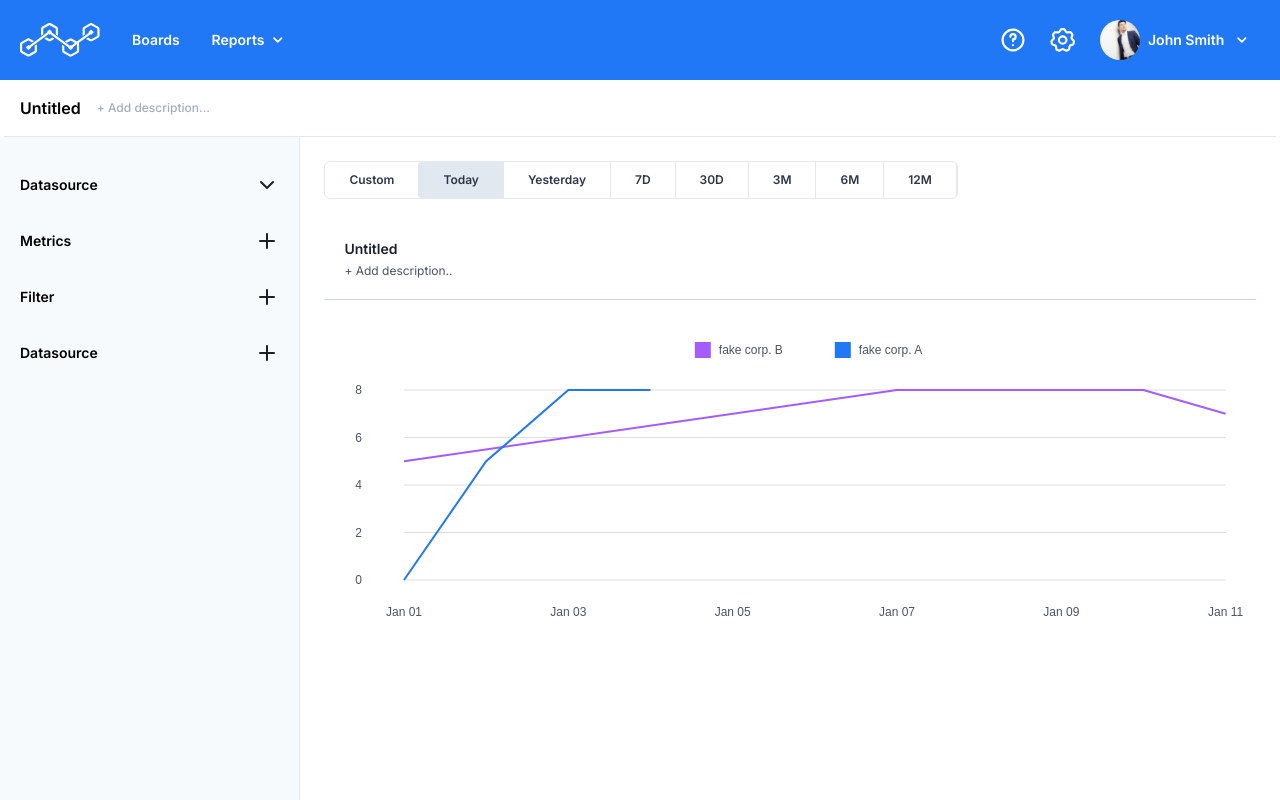
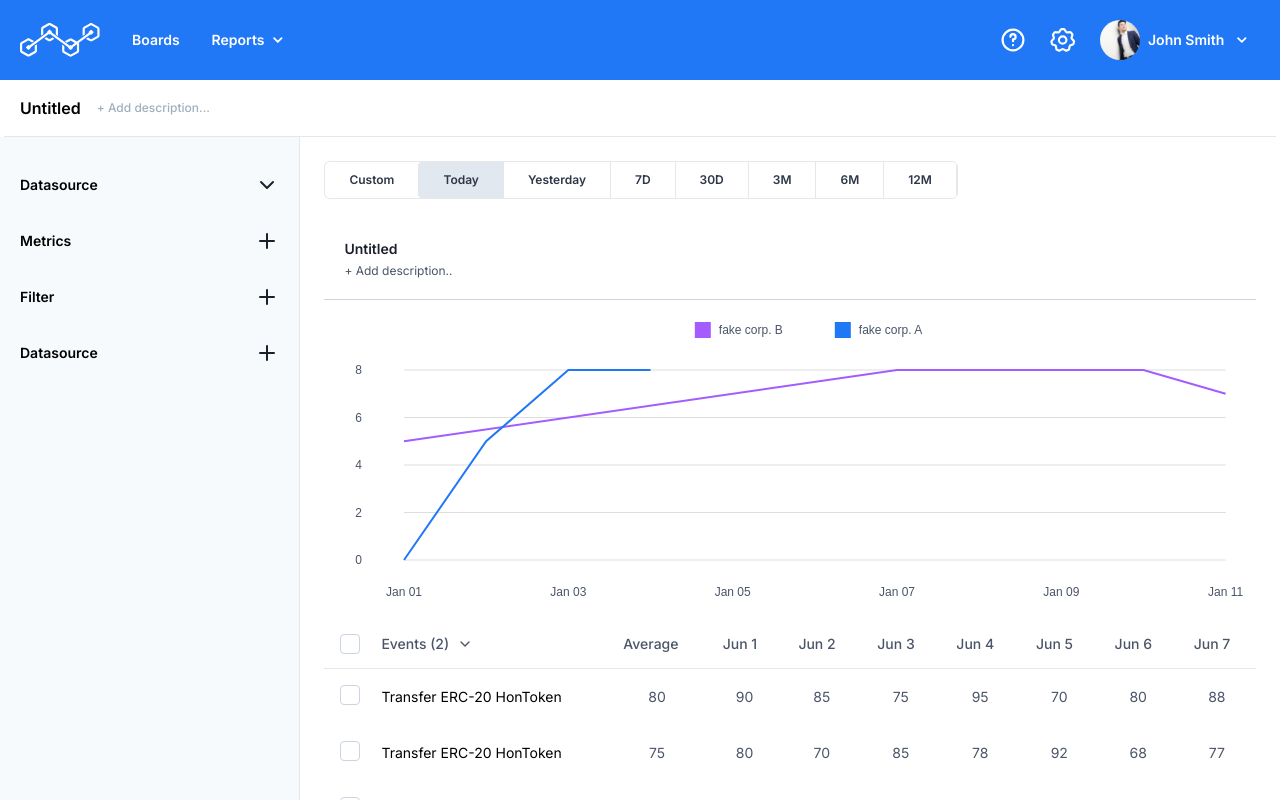
Before and after one commit to tuliodev/chart-builder-web, a Next.js app: page / in a window 1280 px wide. Built offline with nearby package versions, Linux system fonts and the light colour scheme.

Commit message:
feature: add sample events table

```diff
--- a/package.json
+++ b/package.json
@@ -16,6 +16,7 @@
     "@radix-ui/react-checkbox": "^1.0.4",
     "@radix-ui/react-dropdown-menu": "^2.0.6",
     "@radix-ui/react-slot": "^1.0.2",
+    "@tanstack/react-table": "^8.11.7",
     "class-variance-authority": "^0.7.0",
     "clsx": "^2.1.0",
     "d3-interpolate": "^3.0.1",
--- a/src/components/ChartCard.tsx
+++ b/src/components/ChartCard.tsx
@@ -1,5 +1,6 @@
 import { useContext } from "react";
 
+import ChartEventsTable from "./ChartEventsTable";
 import LineChart from "./LineChart";
 
 import { DatasourceContext } from "@/contexts/Datasource";
@@ -18,9 +19,10 @@ export default function ChartCard() {
           </p>
         </div>
       </div>
-      <div className="w-full h-[300px] mt-10">
+      <div className="w-full h-[300px] mt-5">
         <LineChart />
       </div>
+      <ChartEventsTable />
     </div>
   );
 }
--- /dev/null
+++ b/src/components/ChartEventsTable.tsx
@@ -0,0 +1,259 @@
+"use client";
+
+import * as React from "react";
+
+import { ChevronDown } from "lucide-react";
+import {
+  ColumnDef,
+  ColumnFiltersState,
+  flexRender,
+  getCoreRowModel,
+  useReactTable,
+} from "@tanstack/react-table";
+
+import { Checkbox } from "@/components/ui/checkbox";
+import {
+  Table,
+  TableBody,
+  TableCell,
+  TableHead,
+  TableHeader,
+  TableRow,
+} from "@/components/ui/table";
+
+const data: Event[] = [
+  {
+    events: "Transfer ERC-20 HonToken",
+    average: 80,
+    "Jun 1": 90,
+    "Jun 2": 85,
+    "Jun 3": 75,
+    "Jun 4": 95,
+    "Jun 5": 70,
+    "Jun 6": 80,
+    "Jun 7": 88,
+  },
+  {
+    events: "Transfer ERC-20 HonToken",
+    average: 75,
+    "Jun 1": 80,
+    "Jun 2": 70,
+    "Jun 3": 85,
+    "Jun 4": 78,
+    "Jun 5": 92,
+    "Jun 6": 68,
+    "Jun 7": 77,
+  },
+  {
+    events: "Transfer ERC-20 HonToken",
+    average: 90,
+    "Jun 1": 88,
+    "Jun 2": 92,
+    "Jun 3": 80,
+    "Jun 4": 98,
+    "Jun 5": 75,
+    "Jun 6": 82,
+    "Jun 7": 96,
+  },
+];
+
+export type Event = {
+  events: string;
+  average: number;
+  "Jun 1": number;
+  "Jun 2": number;
+  "Jun 3": number;
+  "Jun 4": number;
+  "Jun 5": number;
+  "Jun 6": number;
+  "Jun 7": number;
+};
+
+export const columns: ColumnDef<Event>[] = [
+  {
+    id: "select",
+    header: ({ table }) => (
+      <Checkbox
+        className="flex items-center justify-center"
+        checked={
+          table.getIsAllPageRowsSelected() ||
+          (table.getIsSomePageRowsSelected() && "indeterminate")
+        }
+        onCheckedChange={(value) => table.toggleAllPageRowsSelected(!!value)}
+        aria-label="Select all"
+      />
+    ),
+    cell: ({ row }) => (
+      <Checkbox
+        checked={row.getIsSelected()}
+        onCheckedChange={(value) => row.toggleSelected(!!value)}
+        aria-label="Select row"
+      />
+    ),
+    enableSorting: false,
+    enableHiding: false,
+  },
+
+  {
+    accessorKey: "events",
+    header: ({}) => {
+      return (
+        <div className="flex flex-row items-center cursor-pointer hover:opacity-60">
+          Events (2)
+          <ChevronDown className="ml-2 h-4 w-4" />
+        </div>
+      );
+    },
+    cell: ({ row }) => (
+      <div className="text-left">{row.getValue("events")}</div>
+    ),
+  },
+  {
+    accessorKey: "average",
+    header: "Average",
+    cell: ({ row }) => (
+      <div className="text-center text-sm font-normal text-[#4A5568]">
+        {row.getValue("average")}
+      </div>
+    ),
+  },
+  {
+    accessorKey: "Jun 1",
+    header: "Jun 1",
+    cell: ({ row }) => (
+      <div className="text-center text-sm font-normal text-[#4A5568]">
+        {row.getValue("Jun 1")}
+      </div>
+    ),
+  },
+  {
+    accessorKey: "Jun 2",
+    header: "Jun 2",
+    cell: ({ row }) => (
+      <div className="text-center text-sm font-normal text-[#4A5568]">
+        {row.getValue("Jun 2")}
+      </div>
+    ),
+  },
+  {
+    accessorKey: "Jun 3",
+    header: "Jun 3",
+    cell: ({ row }) => (
+      <div className="text-center text-sm font-normal text-[#4A5568]">
+        {row.getValue("Jun 3")}
+      </div>
+    ),
+  },
+  {
+    accessorKey: "Jun 4",
+    header: "Jun 4",
+    cell: ({ row }) => (
+      <div className="text-center text-sm font-normal text-[#4A5568]">
+        {row.getValue("Jun 4")}
+      </div>
+    ),
+  },
+  {
+    accessorKey: "Jun 5",
+    header: "Jun 5",
+    cell: ({ row }) => (
+      <div className="text-center text-sm font-normal text-[#4A5568]">
+        {row.getValue("Jun 5")}
+      </div>
+    ),
+  },
+  {
+    accessorKey: "Jun 6",
+    header: "Jun 6",
+    cell: ({ row }) => (
+      <div className="text-center text-sm font-normal text-[#4A5568]">
+        {row.getValue("Jun 6")}
+      </div>
+    ),
+  },
+  {
+    accessorKey: "Jun 7",
+    header: "Jun 7",
+    cell: ({ row }) => (
+      <div className="text-center text-sm font-normal text-[#4A5568]">
+        {row.getValue("Jun 7")}
+      </div>
+    ),
+  },
+];
+
+export default function ChartEventsTable() {
+  const [columnFilters, setColumnFilters] = React.useState<ColumnFiltersState>(
+    [],
+  );
+
+  const [rowSelection, setRowSelection] = React.useState({});
+
+  const table = useReactTable({
+    data,
+    columns,
+    onColumnFiltersChange: setColumnFilters,
+    getCoreRowModel: getCoreRowModel(),
+    onRowSelectionChange: setRowSelection,
+    state: {
+      columnFilters,
+
+      rowSelection,
+    },
+  });
+
+  return (
+    <div className="w-full">
+      <div>
+        <Table>
+          <TableHeader>
+            {table.getHeaderGroups().map((headerGroup) => (
+              <TableRow key={headerGroup.id}>
+                {headerGroup.headers.map((header) => {
+                  return (
+                    <TableHead key={header.id}>
+                      {header.isPlaceholder
+                        ? null
+                        : flexRender(
+                            header.column.columnDef.header,
+                            header.getContext(),
+                          )}
+                    </TableHead>
+                  );
+                })}
+              </TableRow>
+            ))}
+          </TableHeader>
+          <TableBody>
+            {table.getRowModel().rows?.length ? (
+              table.getRowModel().rows.map((row) => (
+                <TableRow
+                  key={row.id}
+                  data-state={row.getIsSelected() && "selected"}
+                >
+                  {row.getVisibleCells().map((cell) => (
+                    <TableCell key={cell.id}>
+                      {flexRender(
+                        cell.column.columnDef.cell,
+                        cell.getContext(),
+                      )}
+                    </TableCell>
+                  ))}
+                </TableRow>
+              ))
+            ) : (
+              <TableRow>
+                <TableCell
+                  colSpan={columns.length}
+                  className="h-24 align-middle text-center"
+                >
+                  No results.
+                </TableCell>
+              </TableRow>
+            )}
+          </TableBody>
+        </Table>
+      </div>
+    </div>
+  );
+}
--- /dev/null
+++ b/src/components/ui/table.tsx
@@ -0,0 +1,118 @@
+import * as React from "react";
+
+import { cn } from "@/lib/utils";
+
+const Table = React.forwardRef<
+  HTMLTableElement,
+  React.HTMLAttributes<HTMLTableElement>
+>(({ className, ...props }, ref) => (
+  <div className="relative w-full overflow-auto">
+    <table
+      ref={ref}
+      className={cn("w-full caption-bottom text-sm", className)}
+      {...props}
+    />
+  </div>
+));
+Table.displayName = "Table";
+
+const TableHeader = React.forwardRef<
+  HTMLTableSectionElement,
+  React.HTMLAttributes<HTMLTableSectionElement>
+>(({ className, ...props }, ref) => (
+  <thead
+    ref={ref}
+    className={cn(
+      "[&_tr]:border-b text-sm font-medium text-[#4A5568]",
+      className,
+    )}
+    {...props}
+  />
+));
+TableHeader.displayName = "TableHeader";
+
+const TableBody = React.forwardRef<
+  HTMLTableSectionElement,
+  React.HTMLAttributes<HTMLTableSectionElement>
+>(({ className, ...props }, ref) => (
+  <tbody
+    ref={ref}
+    className={cn("[&_tr:last-child]:border-0", className)}
+    {...props}
+  />
+));
+TableBody.displayName = "TableBody";
+
+const TableFooter = React.forwardRef<
+  HTMLTableSectionElement,
+  React.HTMLAttributes<HTMLTableSectionElement>
+>(({ className, ...props }, ref) => (
+  <tfoot
+    ref={ref}
+    className={cn("border-t font-medium [&>tr]:last:border-b-0", className)}
+    {...props}
+  />
+));
+TableFooter.displayName = "TableFooter";
+
+const TableRow = React.forwardRef<
+  HTMLTableRowElement,
+  React.HTMLAttributes<HTMLTableRowElement>
+>(({ className, ...props }, ref) => (
+  <tr
+    ref={ref}
+    className={cn("transition-colors align-middle ", className)}
+    {...props}
+  />
+));
+TableRow.displayName = "TableRow";
+
+const TableHead = React.forwardRef<
+  HTMLTableCellElement,
+  React.ThHTMLAttributes<HTMLTableCellElement>
+>(({ className, ...props }, ref) => (
+  <th
+    ref={ref}
+    className={cn(
+      "h-12 px-4 text-left align-middle text-sm font-medium text-[#4A5568] [&:has([role=checkbox])]:pr-0",
+      className,
+    )}
+    {...props}
+  />
+));
+TableHead.displayName = "TableHead";
+
+const TableCell = React.forwardRef<
+  HTMLTableCellElement,
+  React.TdHTMLAttributes<HTMLTableCellElement>
+>(({ className, ...props }, ref) => (
+  <td
+    ref={ref}
+    className={cn("p-4 align-middle [&:has([role=checkbox])]:pr-0", className)}
+    {...props}
+  />
+));
+TableCell.displayName = "TableCell";
+
+const TableCaption = React.forwardRef<
+  HTMLTableCaptionElement,
+  React.HTMLAttributes<HTMLTableCaptionElement>
+>(({ className, ...props }, ref) => (
+  <caption
+    ref={ref}
+    className={cn("mt-4 text-sm text-muted-foreground", className)}
+    {...props}
+  />
+));
+TableCaption.displayName = "TableCaption";
+
+export {
+  Table,
+  TableBody,
+  TableCaption,
+  TableCell,
+  TableFooter,
+  TableHead,
+  TableHeader,
+  TableRow,
+};
--- a/src/services/api/battle_for_giostone_chart_data.json
+++ b/src/services/api/battle_for_giostone_chart_data.json
@@ -14,6 +14,8 @@
             "A: Transfer ERC-20": {
                 "metric_id": "1fcaf35d-7b03-44d7-88d1-2992221bb799",
                 "metric": "TRANSFER_ERC20",
+                "operation": "COUNT",
+                "field": "volume",
                 "contract_id": "e68d309a-8752-4d5e-94f0-9dd24e993850",
                 "contract_name": "BattleForGiostone",
                 "chain_name": "Avalanche C-Chain",
--- a/src/services/api/hon_token_chart_data.json
+++ b/src/services/api/hon_token_chart_data.json
@@ -1,4 +1,3 @@
-
 {
     "success": true,
     "data": {
@@ -14,6 +13,8 @@
         "metadata": {
             "A: Transfer ERC-20": {
                 "metric": "TRANSFER_ERC20",
+                "operation": "COUNT",
+                "field": "volume",
                 "metric_id": "1fcaf35d-7b03-44d7-88d1-2992221bb799",
                 "contract_id": "6453befa-c263-42a7-b95d-87f67ca96494",
                 "contract_name": "HonToken",
```
Also changed, not shown: 1 other file (tests, documents, lock files or other folders).
